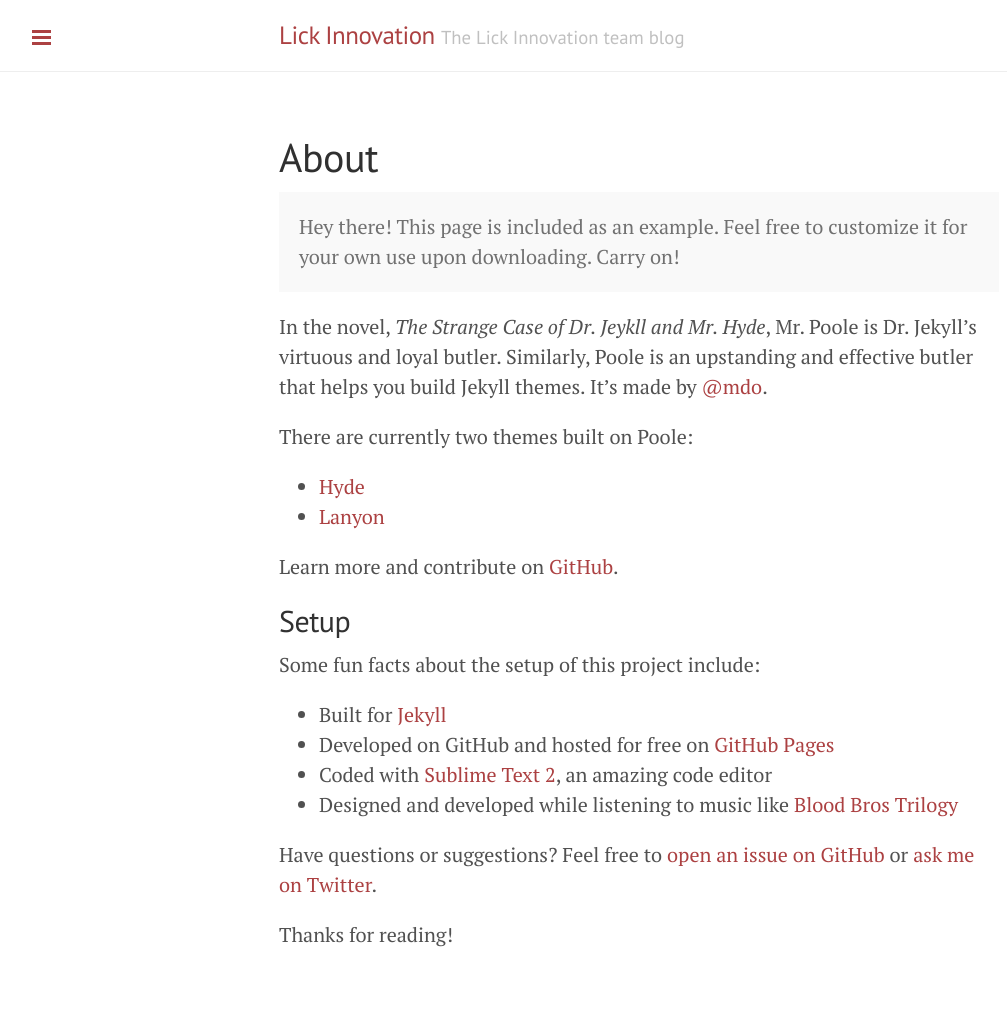
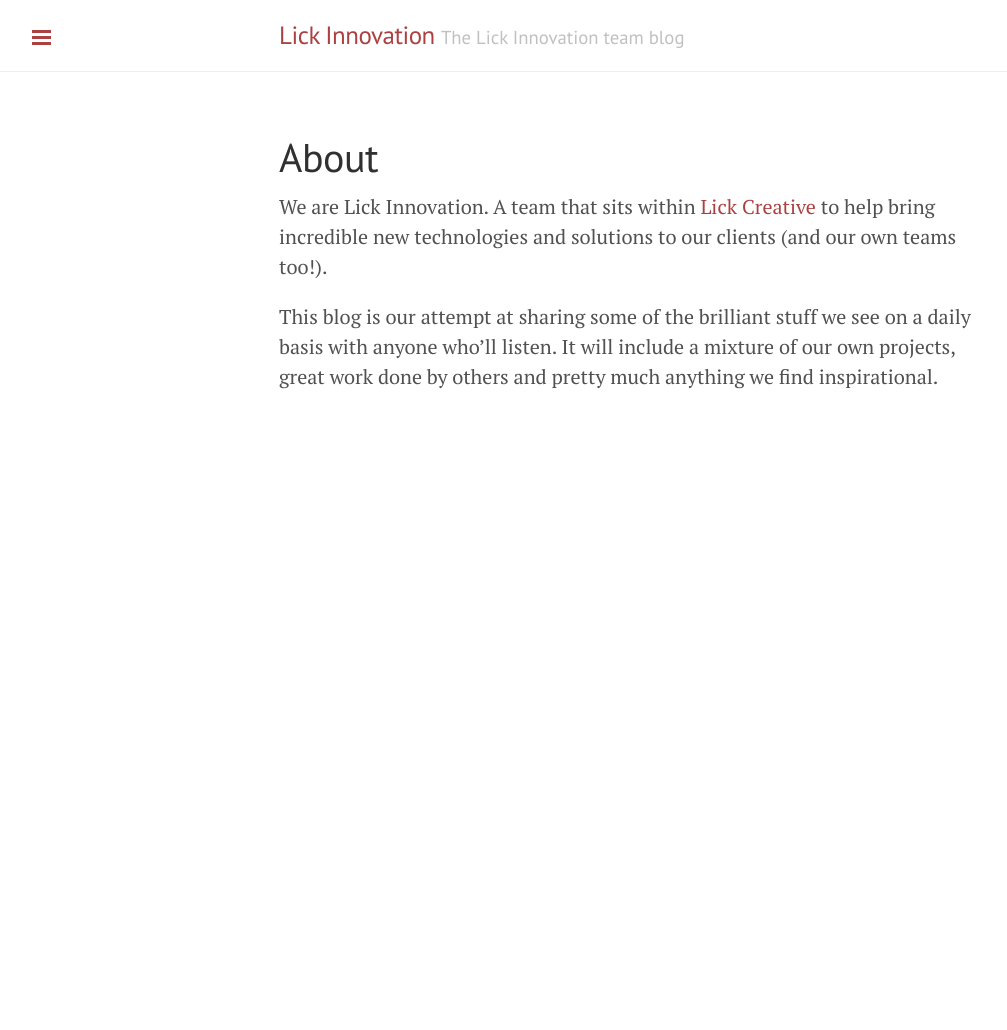
Before and after one commit to gignar/gignar, a Jekyll site: the page built from about.md, in a window 1280 px wide. Shown: the whole page, without its empty margins (1-1008 px from the left). Built offline with Jekyll 4.4.1, drawn with Linux system fonts in a browser that asks for light colours; after the commit the page ends 900 px from its top, so only the background shows below that.

Commit message:
Updated About page

```diff
--- a/about.md
+++ b/about.md
@@ -3,28 +3,6 @@
 title: About
 ---
 
-<p class="message">
-  Hey there! This page is included as an example. Feel free to customize it for your own use upon downloading. Carry on!
-</p>
+We are Lick Innovation. A team that sits within [Lick Creative](http://www.lickcreative.com) to help bring incredible new technologies and solutions to our clients (and our own  teams too!).
 
-In the novel, *The Strange Case of Dr. Jeykll and Mr. Hyde*, Mr. Poole is Dr. Jekyll's virtuous and loyal butler. Similarly, Poole is an upstanding and effective butler that helps you build Jekyll themes. It's made by [@mdo](https://twitter.com/mdo).
-
-There are currently two themes built on Poole:
-
-* [Hyde](http://hyde.getpoole.com)
-* [Lanyon](http://lanyon.getpoole.com)
-
-Learn more and contribute on [GitHub](https://github.com/poole).
-
-## Setup
-
-Some fun facts about the setup of this project include:
-
-* Built for [Jekyll](http://jekyllrb.com)
-* Developed on GitHub and hosted for free on [GitHub Pages](https://pages.github.com)
-* Coded with [Sublime Text 2](http://sublimetext.com), an amazing code editor
-* Designed and developed while listening to music like [Blood Bros Trilogy](https://soundcloud.com/maddecent/sets/blood-bros-series)
-
-Have questions or suggestions? Feel free to [open an issue on GitHub](https://github.com/poole/issues/new) or [ask me on Twitter](https://twitter.com/mdo).
-
-Thanks for reading!
+This blog is our attempt at sharing some of the brilliant stuff we see on a daily basis with anyone who'll listen. It will include a mixture of our own projects, great work done by others and pretty much anything we find inspirational.
```
